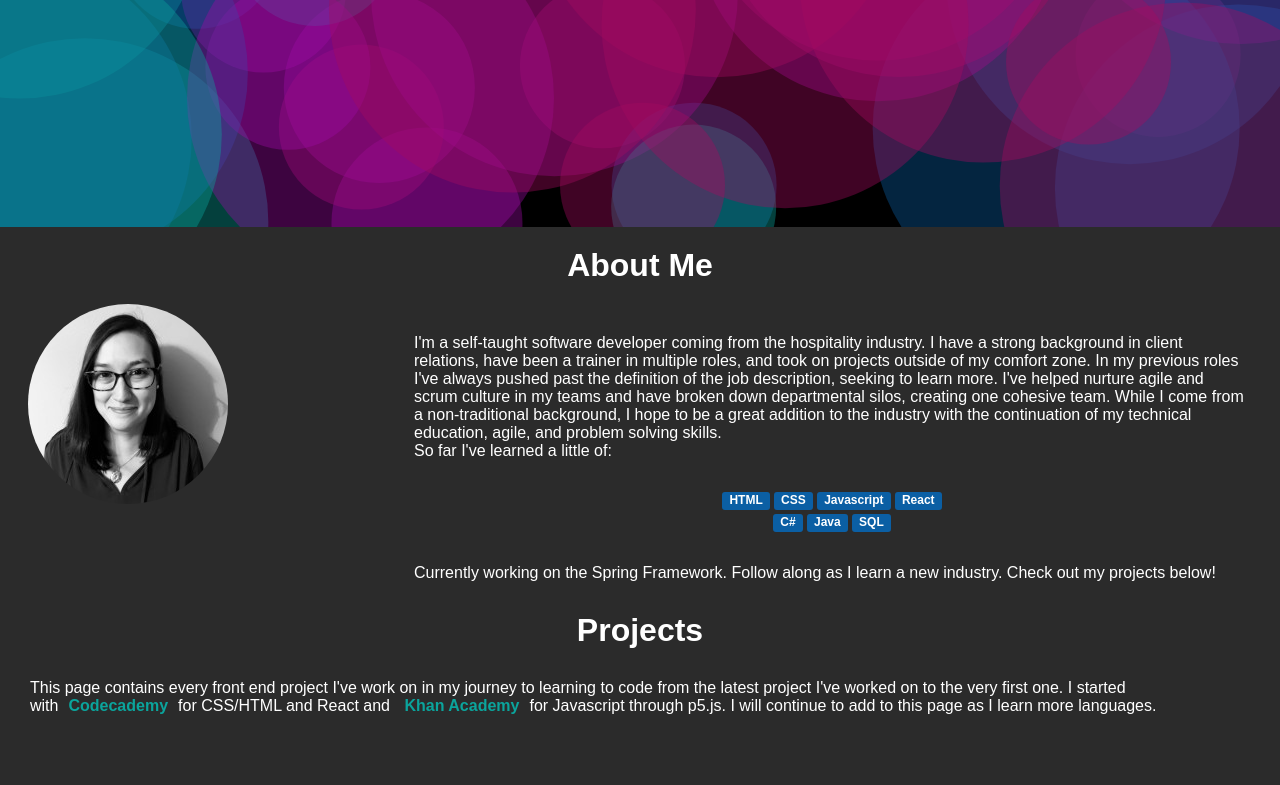
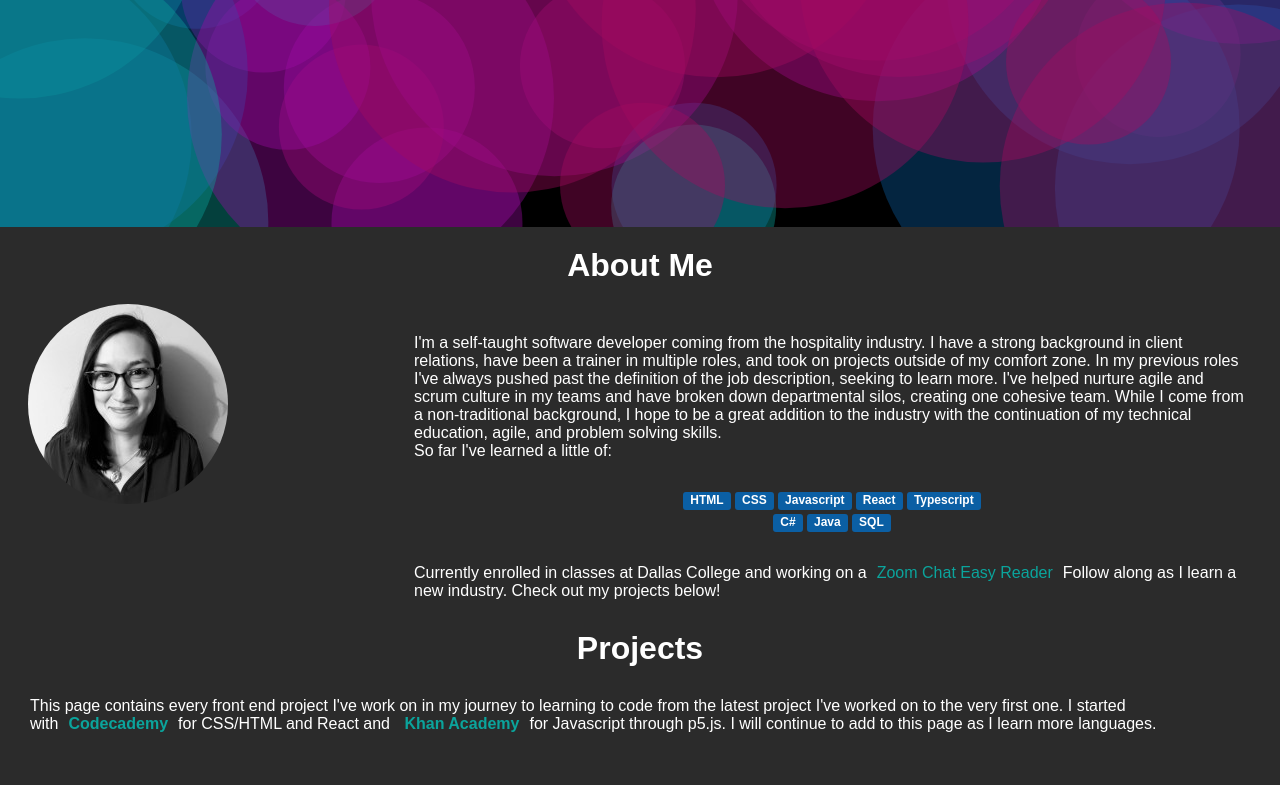
Before and after one commit to michellenicolephillips/michellenicolephillips.github.io, a React (Create React App) app: page / in a window 1280 px wide. Shown: the part 373-1158 px from the top of the page. Built offline with nearby package versions, Linux system fonts and the light colour scheme.

Commit message:
added zoom chat project to about me section

```diff
--- a/src/components/about.js
+++ b/src/components/about.js
@@ -30,12 +30,13 @@ class About extends React.Component {
                               <span className="language">CSS</span>
                               <span className="language">Javascript</span>
                               <span className="language">React</span>
+                              <span className="language">Typescript</span>
                               <br/>
                               <span className="language">C#</span>
                               <span className="language">Java</span>
                               <span className="language">SQL</span>
                               <p className="content">
-                                   Currently working on the Spring Framework.
+                                   Currently enrolled in classes at Dallas College and working on a<a className="links" href="https://zoom-chat-easy-reader.netlify.app/" target= "_blank" rel="noreferrer">Zoom Chat Easy Reader</a>
                                    Follow along as I learn a new industry.
                                    Check out my projects below!
                               </p>
```
